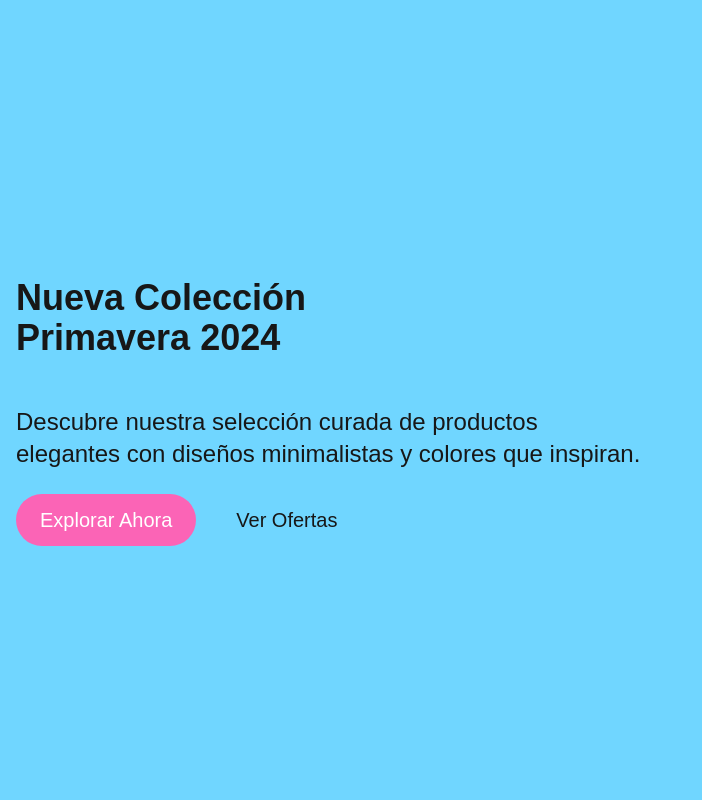
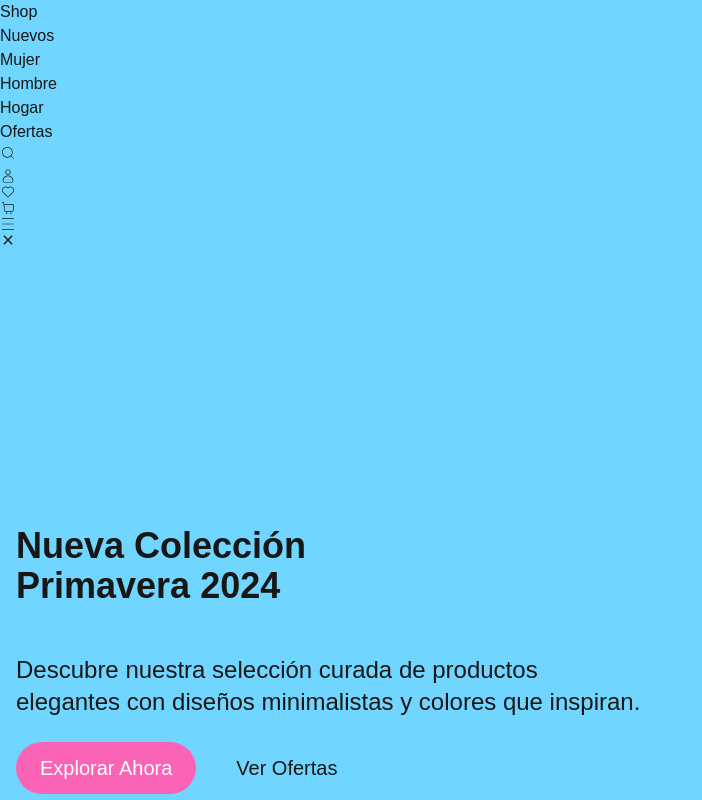
Before and after one commit to RaphaelTheStegosaurus/Ecommerce-01, a Next.js app: page / in a window 1280 px wide. Shown: the top 800 px of the page, without its empty margins (0-702 px from the left). Built offline with nearby package versions, Linux system fonts and the light colour scheme.

Commit message:
Adding a navbar.tsx with content

```diff
--- /dev/null
+++ b/app/components/navbar.tsx
@@ -0,0 +1,46 @@
+import React from "react";
+import { LinkList } from "../lib/content";
+import {
+  CiHeart,
+  CiMenuBurger,
+  CiSearch,
+  CiShoppingCart,
+  CiUser,
+} from "react-icons/ci";
+import { IoMdClose } from "react-icons/io";
+
+const Navbar = () => {
+  const NavLinks = LinkList.Tienda.map((value, index) => {
+    return (
+      <li key={index}>
+        <a href={value.link}>{value.title}</a>
+      </li>
+    );
+  });
+  return (
+    <nav>
+      <span> Shop</span>
+      <ul>{NavLinks}</ul>
+      <div className="searchbox">
+        <button>
+          <CiSearch />
+        </button>
+        <input type="search" name="searchbox" id="searchbox" />
+      </div>
+      <a href="#">
+        <CiUser />
+      </a>
+      <a href="#">
+        <CiHeart />
+      </a>
+      <a href="#">
+        <CiShoppingCart />
+      </a>
+      <a href="#">
+        <CiMenuBurger />
+        <IoMdClose />
+      </a>
+    </nav>
+  );
+};
+export default Navbar;
--- a/app/layout.tsx
+++ b/app/layout.tsx
@@ -2,6 +2,7 @@ import type { Metadata } from "next";
 import { Geist, Geist_Mono } from "next/font/google";
 import "./globals.css";
 import Footer from "./components/footer";
+import Navbar from "./components/navbar";
 
 const geistSans = Geist({
   variable: "--font-geist-sans",
@@ -29,6 +30,7 @@ export default function RootLayout({
       <body
         className={`${geistSans.variable} ${geistMono.variable} antialiased max-w-screen overflow-x-hidden  flex flex-col min-h-screen`}
       >
+        <Navbar />
         {children}
         <Footer />
       </body>
```
